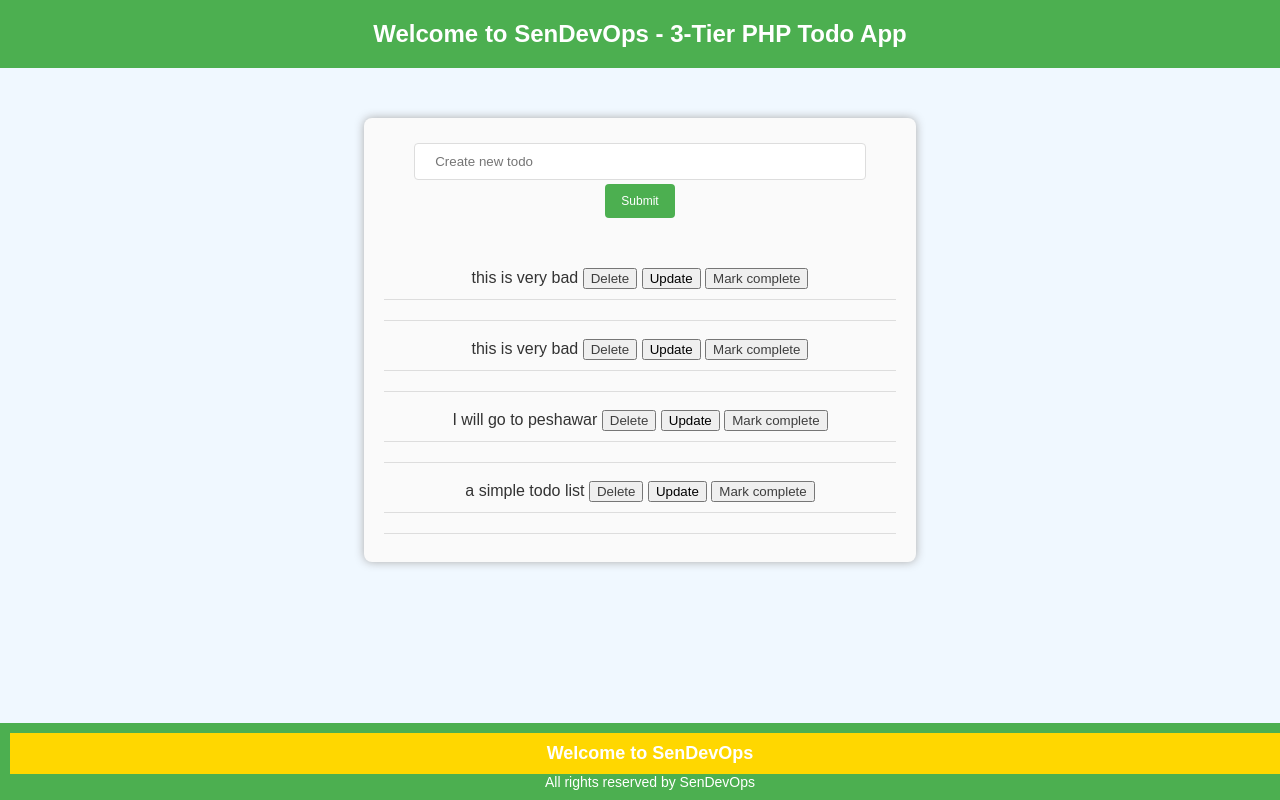
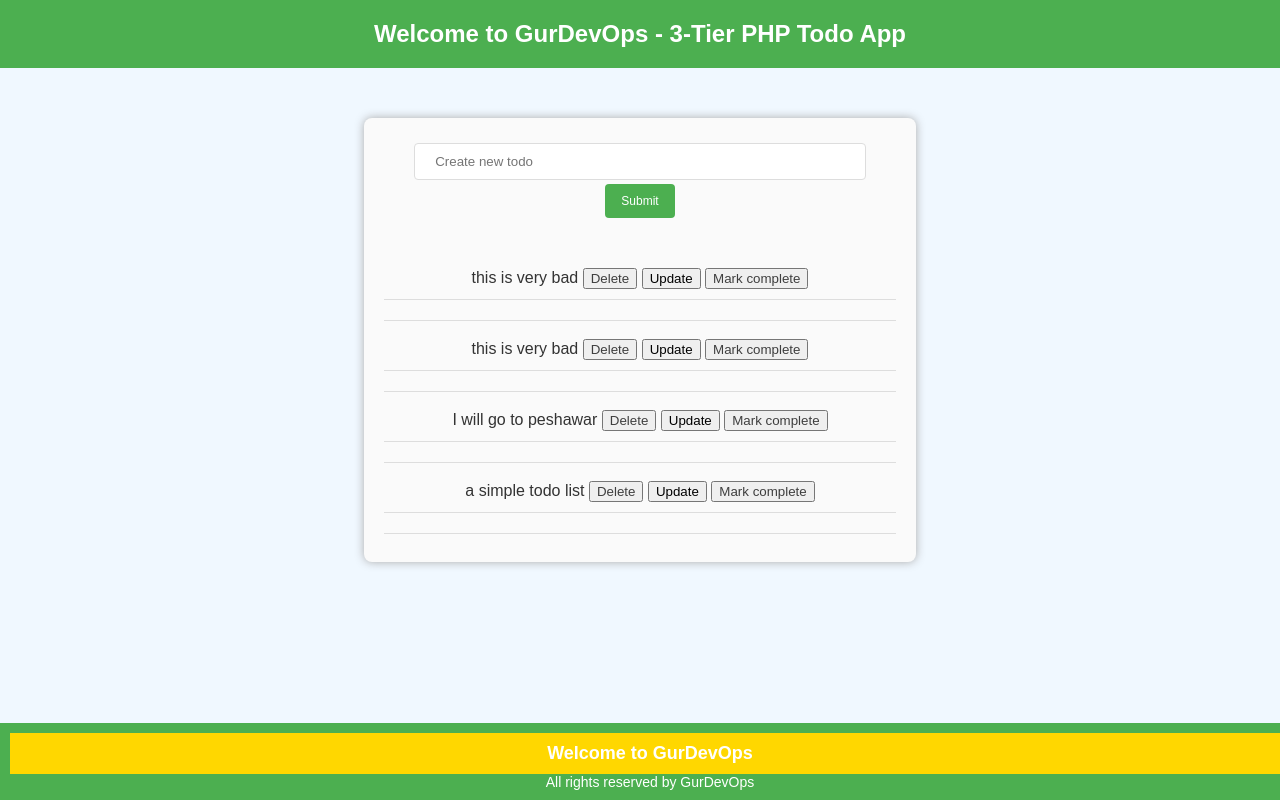
Before and after one commit to gurpreetsingh-5/php-todo-app, a PHP site: page /index.php in a window 1280 px wide. Run offline with PHP 8.4, Linux system fonts and the light colour scheme; data comes from the database, SQL or seed files in the repository.

Commit message:
Update index.php

```diff
--- a/src/index.php
+++ b/src/index.php
@@ -169,7 +169,7 @@ function updateTodo($id, $todo, $connection) {
     </style>
 </head>
 <body>
-    <div class="header">Welcome to SenDevOps - 3-Tier PHP Todo App</div>
+    <div class="header">Welcome to GurDevOps - 3-Tier PHP Todo App</div>
     <div class="wrapper">
         <form method="post" action="index.php">
             <div>
@@ -206,8 +206,8 @@ function updateTodo($id, $todo, $connection) {
         <?php } ?>
     </div>
     <div class="footer">
-        <div class="banner">Welcome to SenDevOps</div>
-        All rights reserved by SenDevOps
+        <div class="banner">Welcome to GurDevOps</div>
+        All rights reserved by GurDevOps
     </div>
 </body>
 </html>
```
